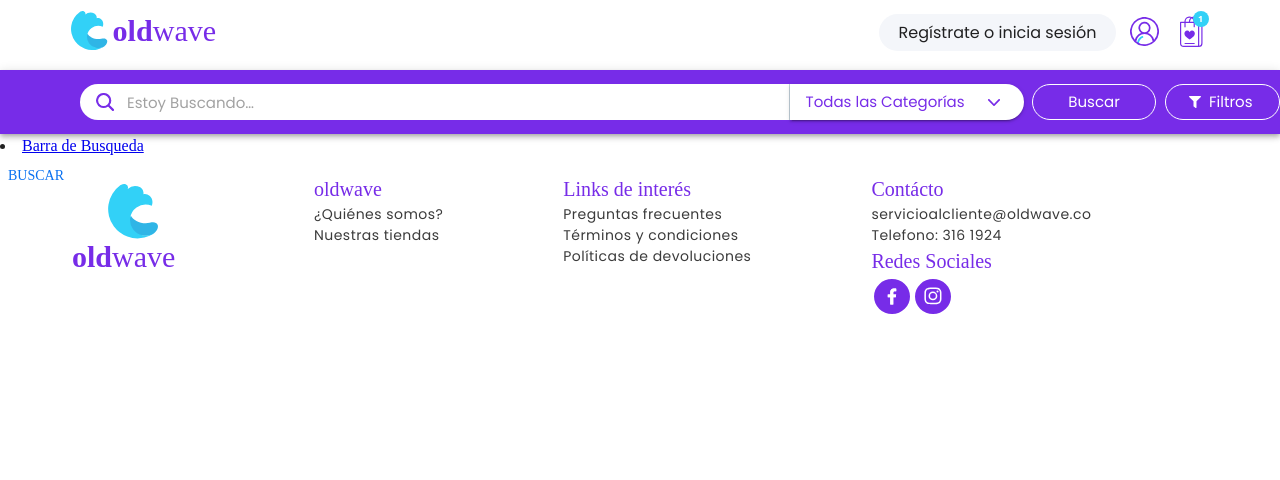
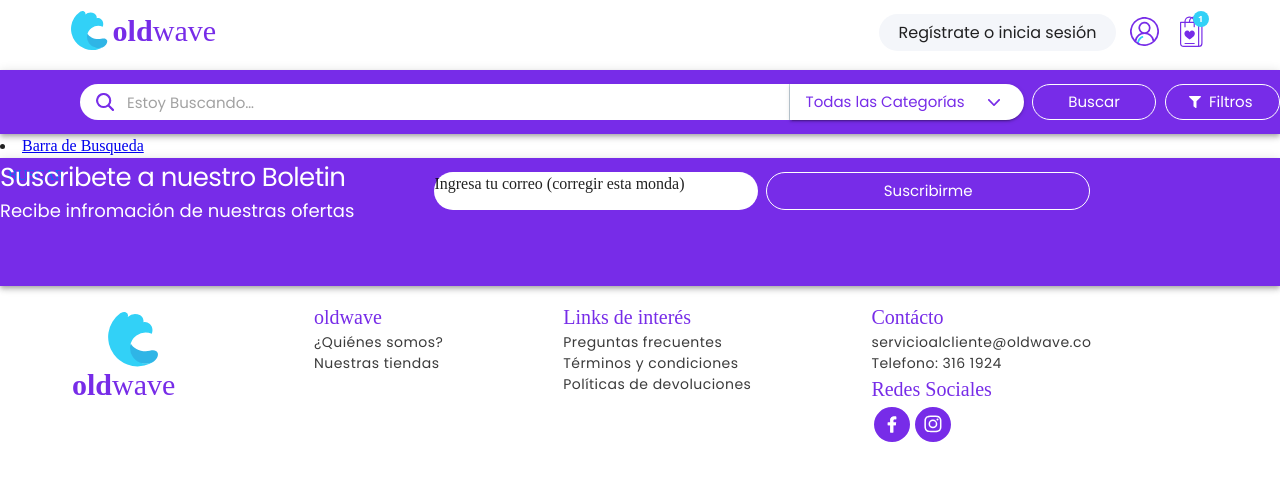
Before and after one commit to juancr5/Old_Wave-React-Front, a React (Create React App) app: page /products in a window 1280 px wide. Shown: the top 480 px of the page. Built offline with nearby package versions, Linux system fonts and the light colour scheme.

Commit message:
Suscription

```diff
--- /dev/null
+++ b/src/layout/footer/Suscription.jsx
@@ -0,0 +1,129 @@
+import * as React from "react";
+import AppBar from "@mui/material/AppBar";
+import Box from "@mui/material/Box";
+import Toolbar from "@mui/material/Toolbar";
+import Button from "@mui/material/Button";
+import { useTheme } from "@mui/material/styles";
+import useMediaQuery from "@mui/material/useMediaQuery";
+import { styled } from "@mui/material/styles";
+import { StyleParameters } from "../../assets/StyleParameters";
+import InputBase from "@mui/material/InputBase";
+import { Colors } from "../../assets/colorsStyle";
+import { Typography } from "@mui/material";
+
+const Colores = StyleParameters.palette;
+
+const Email = styled("div")(({ theme }) => ({
+  position: "relative",
+  backgroundColor: Colores.whiteMain.main,
+  height: "38px",
+  width: "324px",
+  borderRadius: "19px",
+  [theme.breakpoints.down("md")]: {
+    width: "200px",
+  },
+}));
+
+const StyledInputBase = styled(InputBase)(({ theme }) => ({
+  //Estilo de la fuente
+  color: Colors.lightGreySearch.main,
+  fontFamily: "PoppinsRegular",
+  textAlign: "left",
+  fontSize: "15px",
+  opacity: 1,
+
+  "& .MuiInputBase-input": {
+    // vertical padding + font size from searchIcon
+    paddingLeft: `calc(1em + ${theme.spacing(4)})`,
+    transition: theme.transitions.create("width"),
+    width: "635px",
+    //Largo de la cadena de caracteres en el buscador
+    [theme.breakpoints.down("md")]: {
+      width: "120px",
+    },
+  },
+}));
+
+const Suscription = () => {
+  const theme = useTheme();
+  const matches = useMediaQuery(theme.breakpoints.down("md"));
+
+  const findProps = {
+    variant: matches ? "contained" : "outlined",
+    borderBottomLeftRadius: matches ? "0px" : "19px",
+    borderTopLeftRadius: matches ? "0px" : "19px",
+    marginLeft: matches ? "0px" : "8px",
+    color1: matches ? "whiteMain.main" : "violetMain.main",
+    color2: matches ? "lightGreyLogin.characterLogin" : "whiteMain.main",
+  };
+
+  const emailProps = {
+    fontSize: matches ? "13px" : "15px",
+    marginTop: matches ? "6px" : "4px",
+  };
+  return (
+    <>
+      <AppBar position="static" color="violetMain" sx={{ width: "100%", height: "128px" }}>
+        <Toolbar disableGutters="true">
+          <Box>
+            <Typography
+              sx={{
+                fontSize: "26px",
+                color: "whiteMain.main",
+                textAlign: "left",
+                letterSpacing: "-0.57px",
+                opacity: 1,
+                fontFamily: "PoppinsRegular",
+              }}
+            >
+              Suscribete a nuestro Boletin
+            </Typography>
+            <Typography
+              sx={{
+                fontSize: "18px",
+                color: "whiteMain.main",
+                textAlign: "left",
+                letterSpacing: "0px",
+                opacity: 1,
+                fontFamily: "PoppinsRegular",
+              }}
+            >
+              Recibe infromación de nuestras ofertas
+            </Typography>
+          </Box>
+          <Box sx={{ marginLeft: "80px" }}>
+            <Email>Ingresa tu correo (corregir esta monda)</Email>
+          </Box>
+          <Box sx={{ display: { xs: "none", sm: "none", md: "block" } }}>
+            <Button
+              variant={findProps.variant}
+              sx={{
+                height: "38.19px",
+                width: "323.52px",
+                marginLeft: findProps.marginLeft,
+                textTransform: "none",
+                backgroundColor: findProps.color1,
+                borderBottomLeftRadius: findProps.borderBottomLeftRadius,
+                borderTopLeftRadius: findProps.borderTopLeftRadius,
+                borderBottomRightRadius: "19px",
+                borderTopRightRadius: "19px",
+                borderColor: "whiteMain.main",
+
+                //Estilo de la fuente
+                fontFamily: "PoppinsRegular",
+                textAlign: "left",
+                fontSize: "15px",
+                color: findProps.color2,
+                opacity: 1,
+              }}
+            >
+              Suscribirme
+            </Button>
+          </Box>
+        </Toolbar>
+      </AppBar>
+    </>
+  );
+};
+
+export default Suscription;
--- a/src/routers/AppRouter.jsx
+++ b/src/routers/AppRouter.jsx
@@ -6,6 +6,7 @@ import Home from "../views/home/Home";
 import ShoppingCart from "../views/shopping/ShoppingCart";
 import Products from "../views/products/Products";
 import AboutUs from "../layout/footer/AboutUs";
+import Suscription from "../layout/footer/Suscription";
 
 const AppRouter = () => {
   return (
@@ -29,6 +30,7 @@ const AppRouter = () => {
           <Route path="/products" element={<Products />} />
         </Routes>
       </div>
+      <Suscription />
       <AboutUs />
     </>
   );
```
